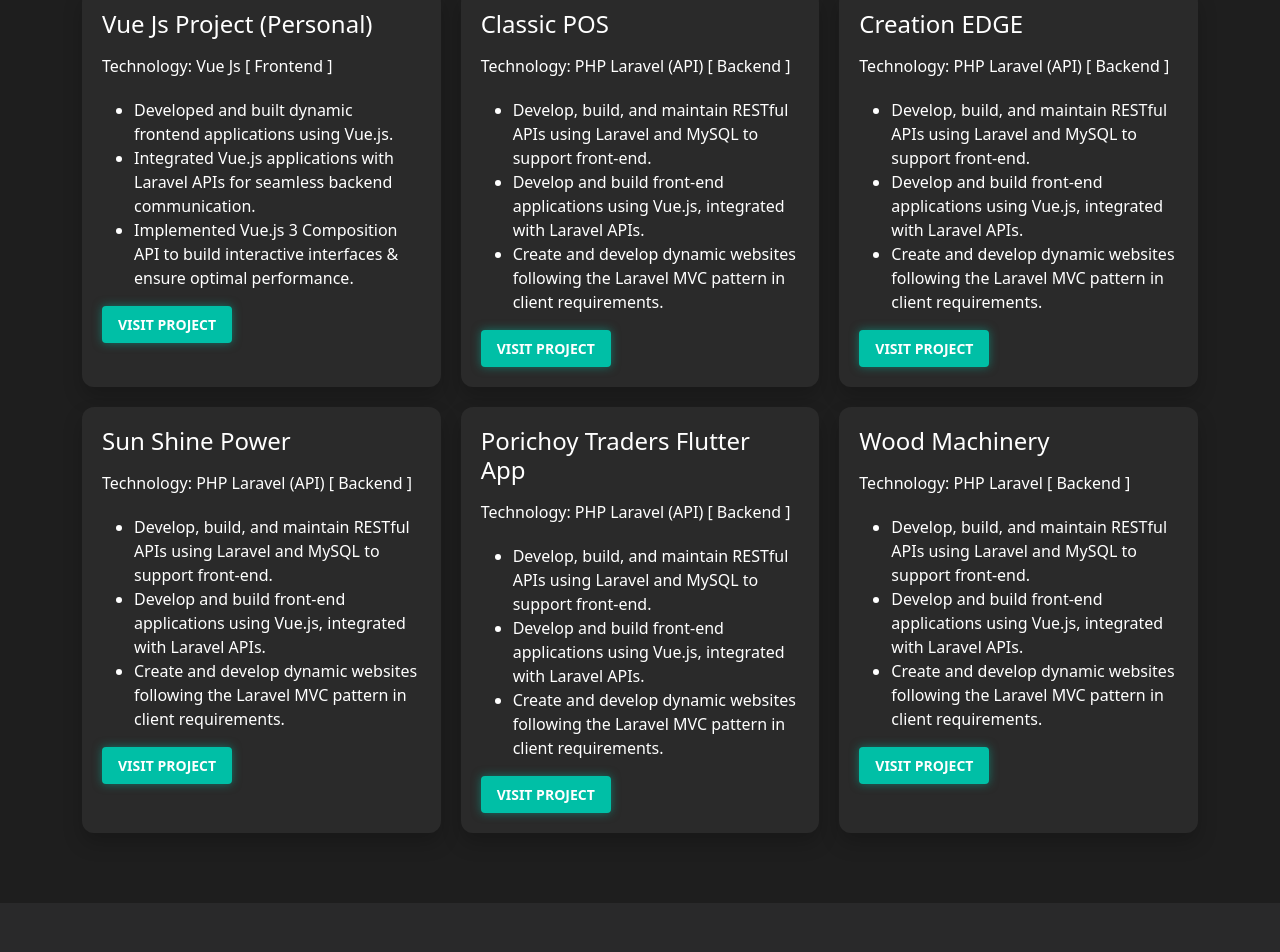
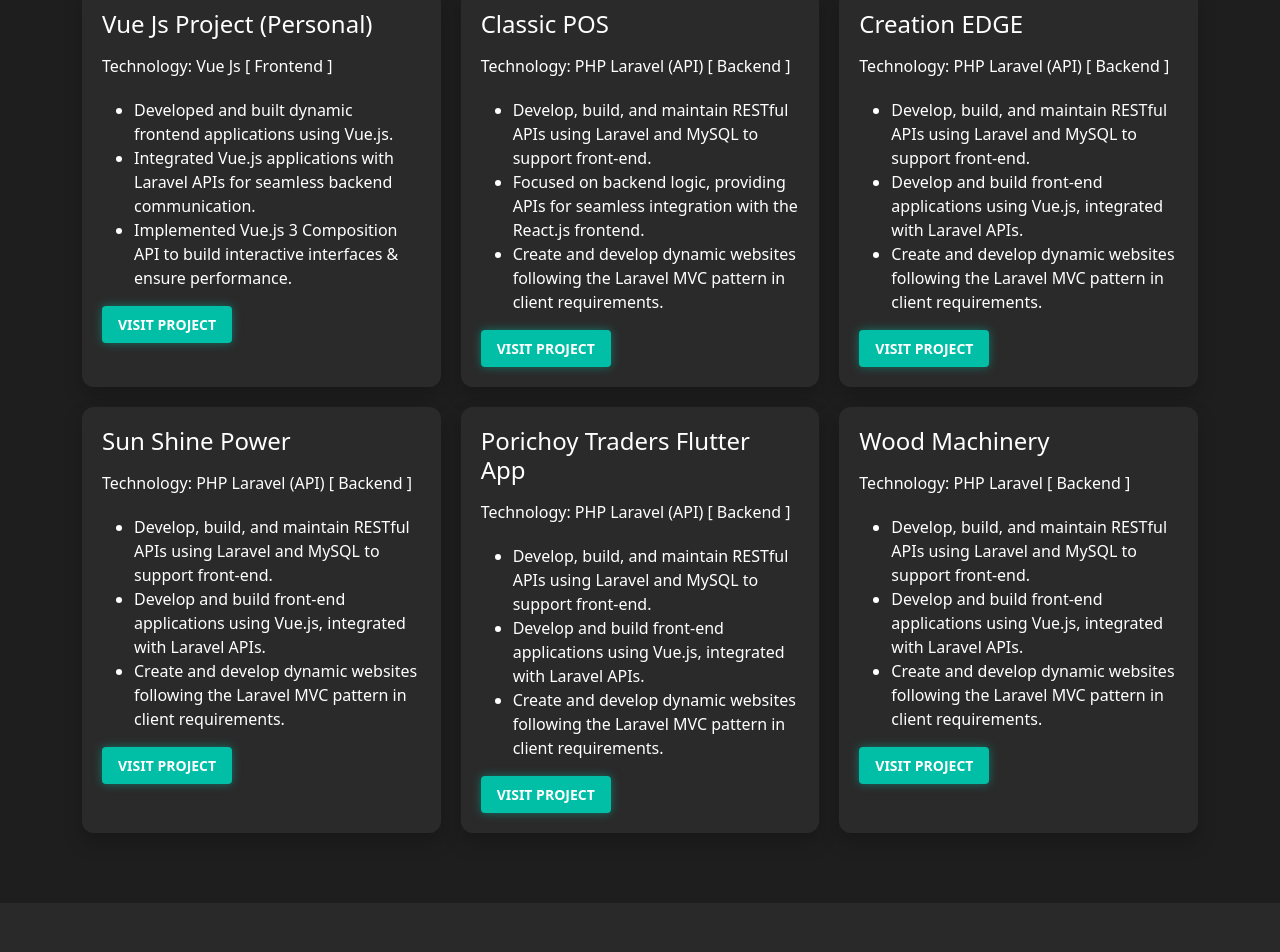
Before and after one commit to farhanfahidurrahim/portfolio-static-vuejs, a Vue app: page / in a window 1280 px wide. Shown: the part 2743-3695 px from the top of the page. Built offline with nearby package versions, Linux system fonts and the light colour scheme.

Commit message:
projectX3

```diff
--- a/src/views/Portfolio.vue
+++ b/src/views/Portfolio.vue
@@ -327,7 +327,7 @@
     key_points: [
       "Developed and built dynamic frontend applications using Vue.js.",
       "Integrated Vue.js applications with Laravel APIs for seamless backend communication.",
-      "Implemented Vue.js 3 Composition API to build interactive interfaces & ensure optimal performance.",
+      "Implemented Vue.js 3 Composition API to build interactive interfaces & ensure performance.",
     ],
     link: "https://github.com/farhanfahidurrahim/POS-Software-Frontend-VueJs",
   },
@@ -337,7 +337,7 @@
     technology: "PHP Laravel (API) [ Backend ]",
     key_points: [
       "Develop, build, and maintain RESTful APIs using Laravel and MySQL to support front-end.",
-      "Develop and build front-end applications using Vue.js, integrated with Laravel APIs.",
+      "Focused on backend logic, providing APIs for seamless integration with the React.js frontend.",
       "Create and develop dynamic websites following the Laravel MVC pattern in client requirements."
     ],
     link: "https://classic-pos-frontend.classicit.org",
```
